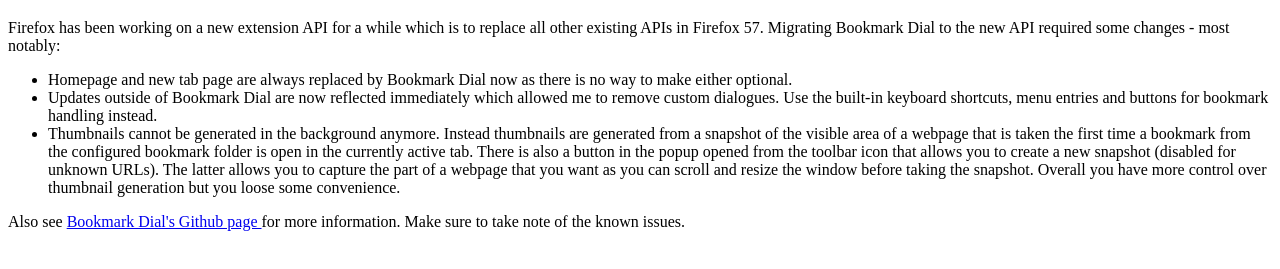
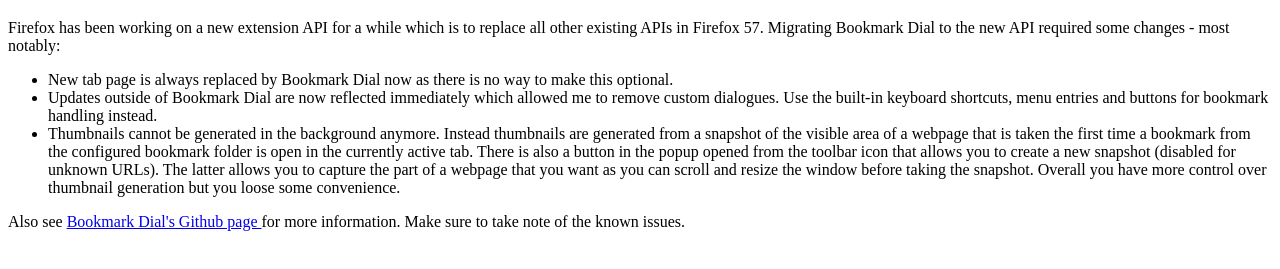
Before and after one commit to sblask-webextensions/webextension-bookmark-dial, a browser extension: page update.html in a window 1280 px wide. Shown: the part 61-330 px from the top of the page. Drawn offline with Linux system fonts and the light colour scheme.

Commit message:
Remove references to homepage replacement

```diff
--- a/update.html
+++ b/update.html
@@ -12,8 +12,8 @@
             Bookmark Dial to the new API required some changes - most notably:
             <ul>
                 <li>
-                    Homepage and new tab page are always replaced by Bookmark
-                    Dial now as there is no way to make either optional.
+                    New tab page is always replaced by Bookmark Dial now as
+                    there is no way to make this optional.
                 </li>
                 <li>
                     Updates outside of Bookmark Dial are now reflected
```
Also changed, not shown: README.md, manifest.json.
